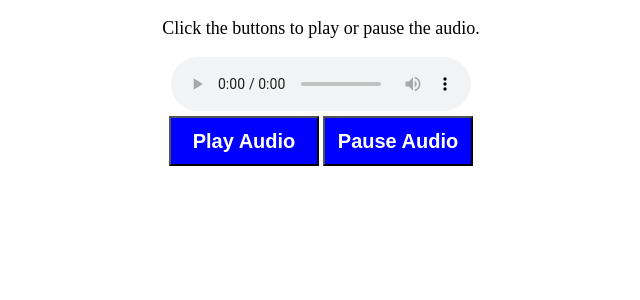
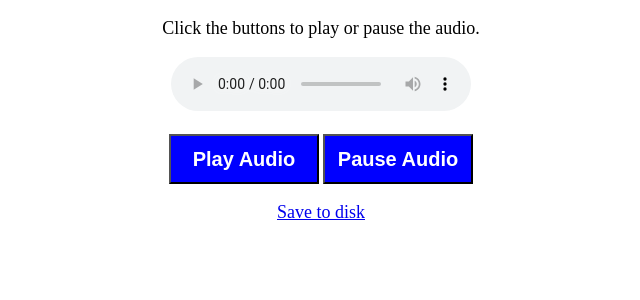
Before and after one commit to Khairajani/Voice_Assistant, a Flask app: template textToSpeech/templates/play.html in a window 1280 px wide. Shown: the part 55-355 px from the top of the page, without its empty margins (319-959 px from the left). Run offline with Flask 2, Linux system fonts and the light colour scheme; the template is opened without the code that fills it, so the values that code supplies are empty.

Commit message:
download

```diff
--- a/textToSpeech/templates/play.html
+++ b/textToSpeech/templates/play.html
@@ -72,11 +72,19 @@
   </audio>
   </div>
 
+  <br>
+
   <div class="container">
     <div class="center">
   <button onclick="playAudio()" type="button" class="button" id="playButton">Play Audio</button>
-  <button onclick="pauseAudio()" type="button" class="button" id="pauseButton">Pause Audio</button>
+  <button onclick="pauseAudio()" type="button" class="button" id="pauseButton">Pause Audio</button> <br>
     </div>
+  </div>
+
+  <br>
+
+  <div class="middle">
+    <a id="audioList" href="../static/final_audio.mp3" download="audio.mp3">Save to disk</a>
   </div>
 
   <script>
```
